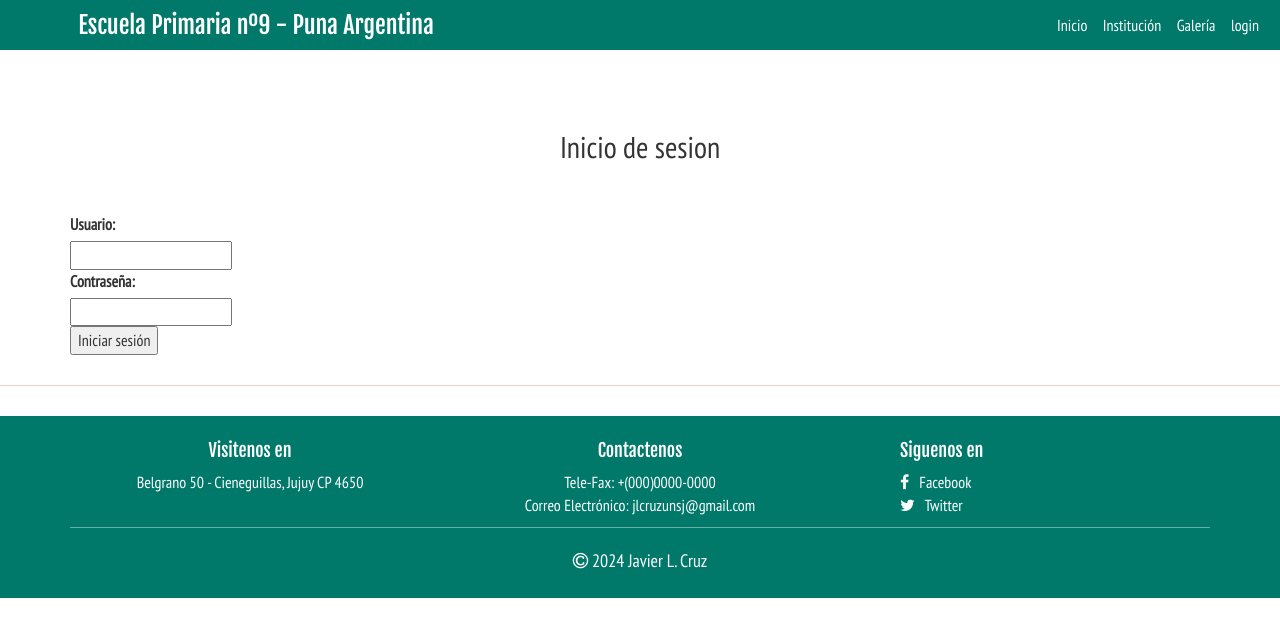
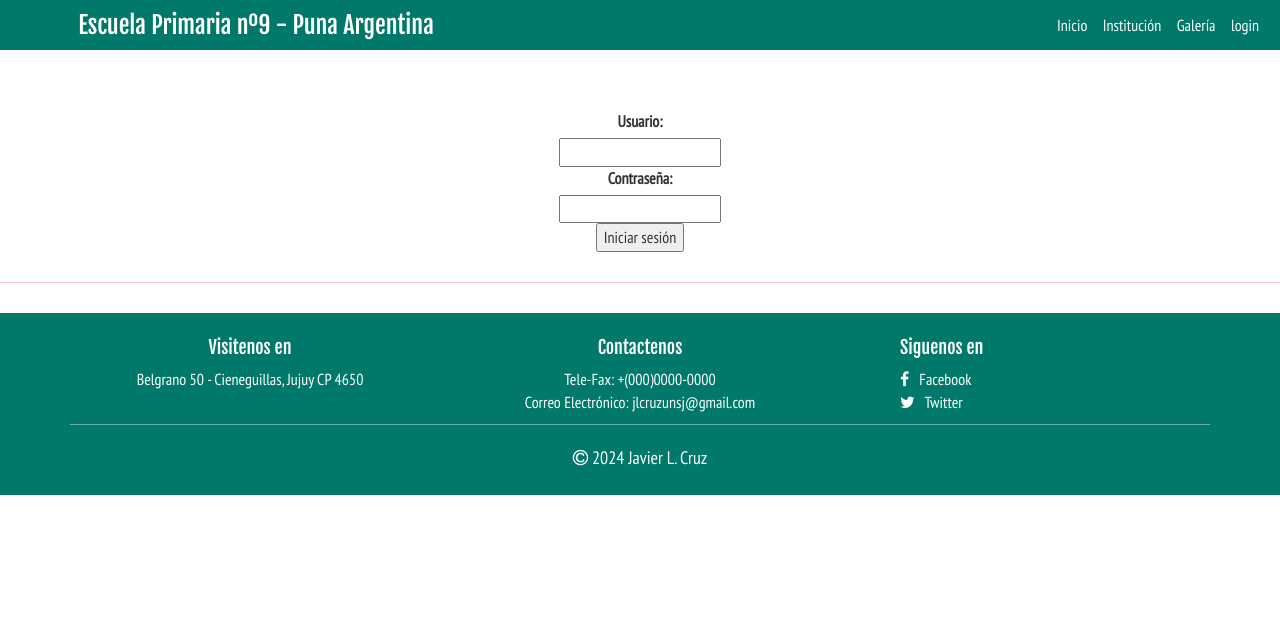
Before and after one commit to JavierLCruz/escuela, a plain HTML site: page login.html in a window 1280 px wide. Drawn offline with nearby package versions, Linux system fonts and the light colour scheme.

Commit message:
modificaciones minimas

```diff
--- a/login.html
+++ b/login.html
@@ -3,7 +3,7 @@
 <head>
 	<meta charset="UTF-8">
 	<meta name="viewport" content="width=device-width, initial-scale=1">
-	<title>Institucion</title>
+	<title>Login</title>
 	<link rel="stylesheet" href="css/font-awesome.min.css">
 	<link rel="stylesheet" href="css/normalize.css">
 	<link rel="stylesheet" href="css/bootstrap.min.css">
@@ -75,8 +75,7 @@
 	<section class="full-reset section-gallery-ins">
 		<!--======================================== Eventos del 2023 ========================================-->
 		<article class="container">
-			<h2 class="text-center">Inicio de sesion</h2>
-			<form id="loginForm" action="">
+			<form class="text-center" id="loginForm" action="" >
 				<label for="username">Usuario:</label><br>
 				<input type="text" id="username" name="username"><br>
 				<label for="password">Contraseña:</label><br>
```
Also changed, not shown: galeria.html (+1 -1 lines), index.html (+1 -1 lines), usuario.html (+1 -1 lines).
